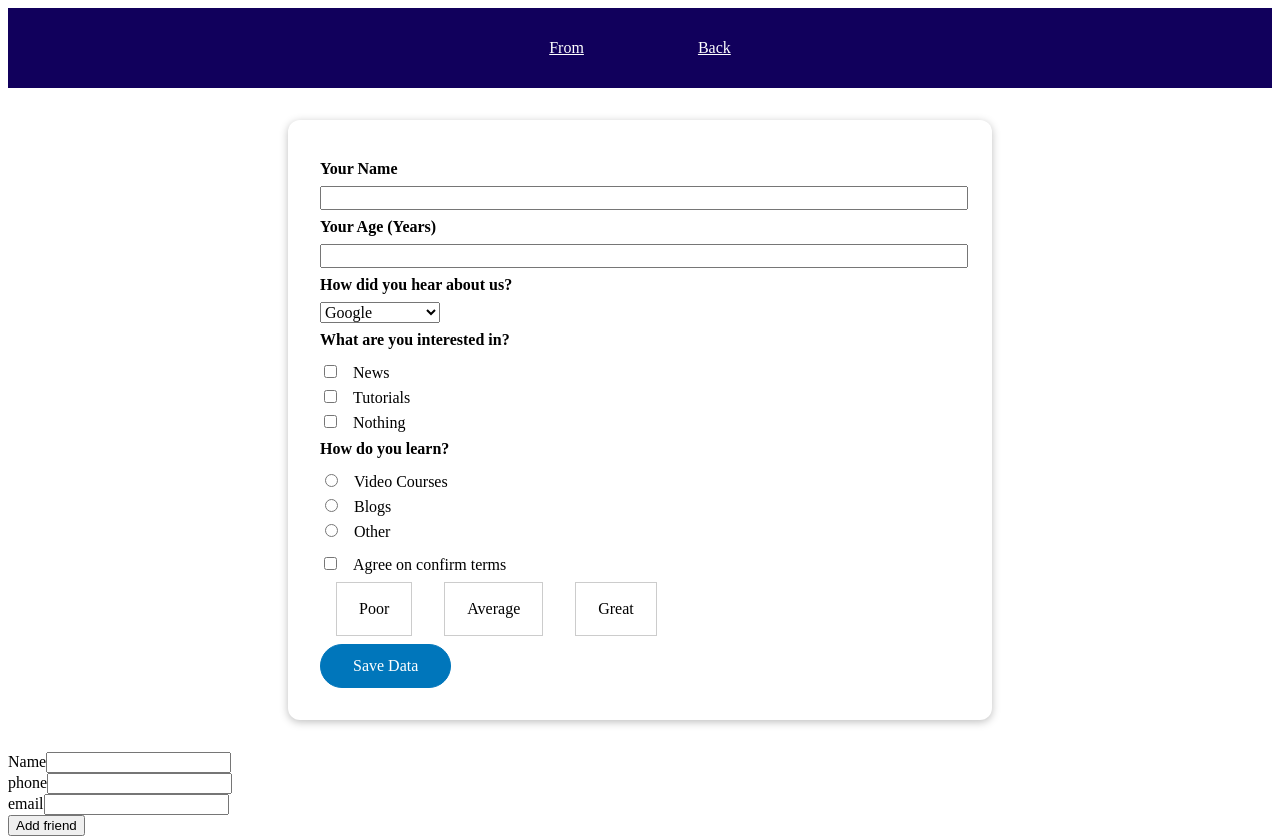
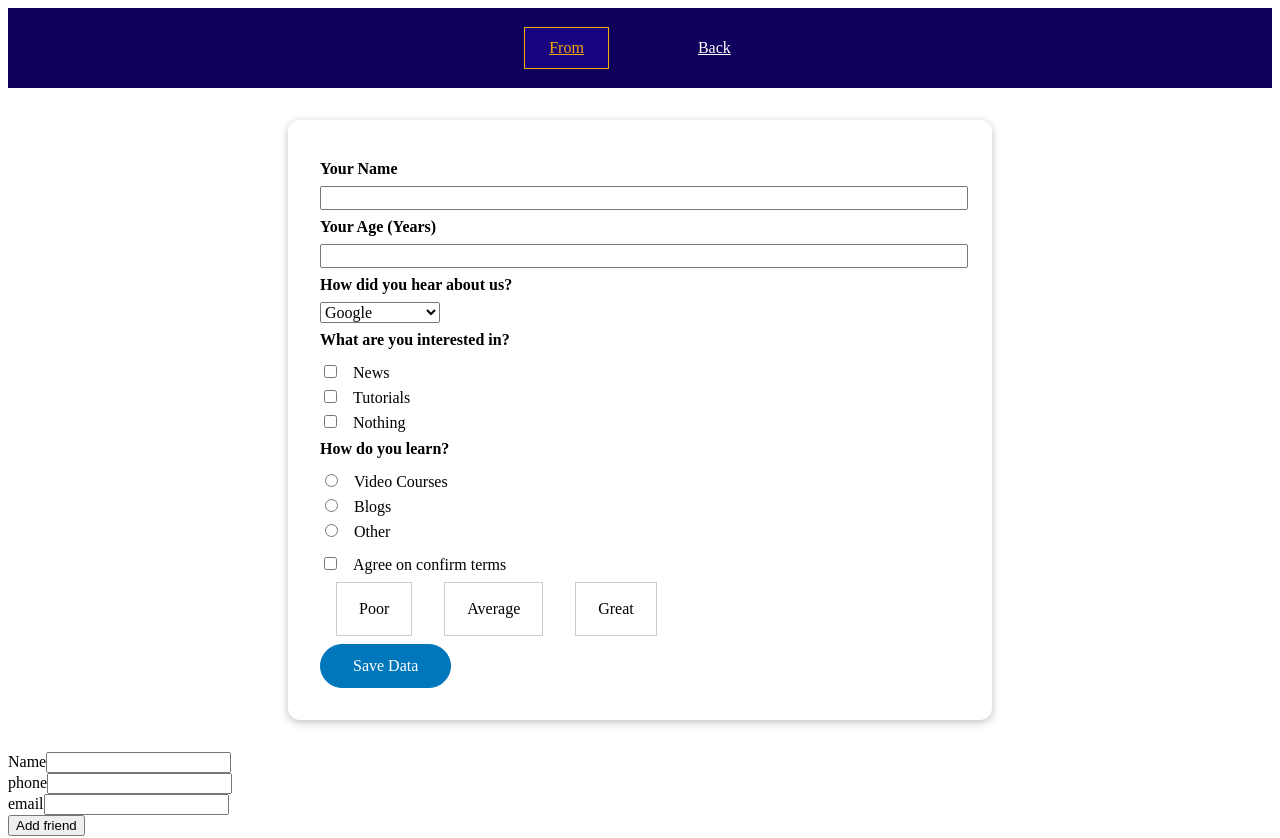
Before and after one commit to abahrisd/vue-mastery, a Vue app: page /form in a window 1280 px wide. Shown: the top 838 px of the page. Built offline with nearby package versions, Linux system fonts and the light colour scheme.

Commit message:
programmatic navigation

```diff
--- a/src/components/form/TheForm.vue
+++ b/src/components/form/TheForm.vue
@@ -36,6 +36,8 @@ export default {
       this.confirm = false;
       console.log('rating',this.rating);
       this.rating = null;
+
+      this.$router.push('/back');
     },
     validateInput() {
       if (this.userName === '') {
--- a/src/components/nav/TheNavigation.vue
+++ b/src/components/nav/TheNavigation.vue
@@ -54,7 +54,8 @@ a {
 }
 
 a:hover,
-a:active {
+a:active,
+a.active {
   color: #f1a80a;
   border-color: #f1a80a;
   background-color: #1a037e;
--- a/src/main.js
+++ b/src/main.js
@@ -15,6 +15,7 @@ const router = createRouter({
         component: SurveyLayout,
     },],
     history: createWebHistory(),
+    linkActiveClass: 'active',
 });
 const app = createApp(App);
 
```
